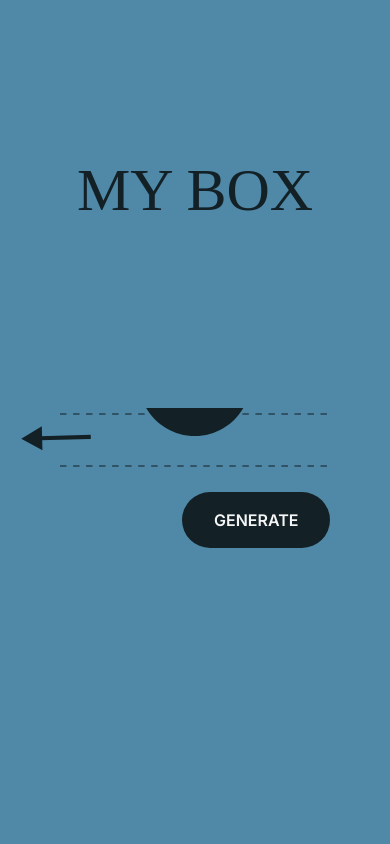
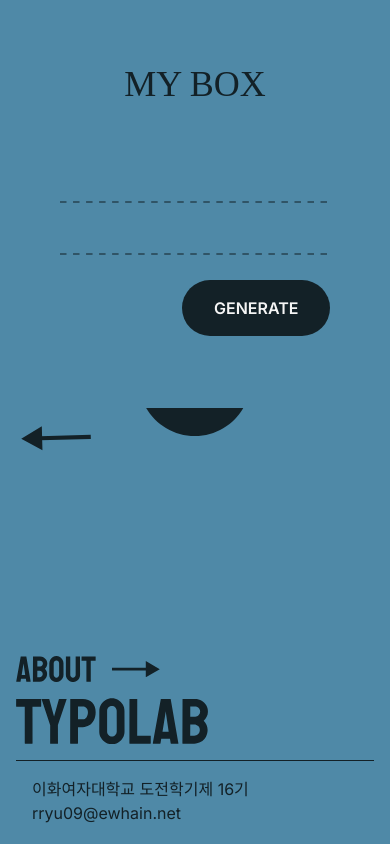
Before and after one commit to wrryu09/TYPOLAB, a Next.js app in the folder typolab/: page /box in a window 390 px wide. Shown: the top 844 px of the page. Built offline with nearby package versions, Linux system fonts and the light colour scheme; a web font is replaced by a local one.

Commit message:
💄 Box page mobile view

```diff
--- a/typolab/src/app/box/page.tsx
+++ b/typolab/src/app/box/page.tsx
@@ -1,10 +1,9 @@
 "use client";
 
 import React, { useEffect, useState } from "react";
-import SizedBox from "@/components/SizedBox";
 import BackArrow from "@/components/BackArrow";
 import Footer from "@/components/Footer";
-import { DotLine, HatIco, PlusIco } from "../../../public/svgs";
+import { DotLine, HatIco } from "../../../public/svgs";
 import BoxCard from "@/containers/box/BoxCard";
 import { FontSet, FontSetArr } from "@/types/types";
 import { useRouter } from "next/navigation";
@@ -14,7 +13,7 @@ type Props = {};
 const Box = (props: Props) => {
   const router = useRouter();
   const [boxContent, setBoxContent] = useState<FontSetArr>();
-  const subTitleStyle = "font-Bayon text-6xl pb-8";
+  const subTitleStyle = "mobile:text-4xl mobile:pb-4 font-Bayon text-6xl pb-8";
 
   function removeItemFromBox(font: FontSet) {
     const storedArr = localStorage.getItem("box");
@@ -49,10 +48,9 @@ const Box = (props: Props) => {
     <div className="bg-blueblue h-full text-darkGreen flex flex-col items-center">
       <BackArrow />
       <HatIco width={"25%"} className="rotate-180 self-center top-0 absolute" />
-      <SizedBox height={10} />
-      <div className="w-10/12 flex flex-col text-center items-center justify-center">
+      <div className="mobile:mt-[4rem] mobile:mb-[20rem] w-10/12 flex flex-col text-center items-center justify-center mt-[10rem] mb-[30rem]">
         <h1 className={subTitleStyle}>MY BOX</h1>
-        <div className="w-full items-center flex flex-col gap-y-8 mb-40">
+        <div className="mobile:mb-20 w-full items-center flex flex-col gap-y-8 mb-40">
           {boxContent
             ? boxContent.map((ele, idx) => {
                 return (
@@ -88,9 +86,7 @@ const Box = (props: Props) => {
           </button>
         </div>
       </div>
-      <SizedBox height={30} />
       <Footer />
-      <SizedBox height={20} />
     </div>
   );
 };
--- a/typolab/src/containers/box/BoxCard.tsx
+++ b/typolab/src/containers/box/BoxCard.tsx
@@ -66,12 +66,12 @@ const BoxCard = (props: Props) => {
       });
   };
   return (
-    <div className="w-10/12 h-[20rem] flex flex-col justify-center relative bg-white rounded-lg shadow">
+    <div className="mobile:h-[12rem] mobile:w-full w-10/12 h-[20rem] flex flex-col justify-center relative bg-white rounded-lg shadow">
       <HatRightIco className="absolute w-[7%] right-0" />
 
       {/* remove btn */}
       <div
-        className="hover:bg-red absolute font-medium w-[15%] h-[8%] top-0 self-end m-3 bg-lightGrey rounded-sm"
+        className="mobile:text-xs hover:bg-red absolute font-medium w-[15%] h-[8%] top-0 self-end m-3 bg-lightGrey rounded-sm"
         onClick={() => {
           props.removeItemFromBox(props.fontSet);
         }}
@@ -89,11 +89,11 @@ const BoxCard = (props: Props) => {
   }`}
       </style>
       {/* text section */}
-      <div className="flex flex-col items-start pl-[5%]">
+      <div className="mobile:text-sm flex flex-col items-start pl-[5%]">
         <p>
           {props.fontSet.weight}, {props.fontSet.size}pt
         </p>
-        <h1 className={`text-4xl fontFamily${props.idx}`}>
+        <h1 className={`mobile:text-3xl text-4xl fontFamily${props.idx}`}>
           {props.fontSet.family}
         </h1>
 
@@ -109,7 +109,7 @@ const BoxCard = (props: Props) => {
 
           {/* save btn */}
           <button
-            className={`${
+            className={`mobile:py-1 mobile:px-3 ${
               isAliasSaved
                 ? "bg-yellow text-darkGreen"
                 : "bg-darkGreen text-white"
```
